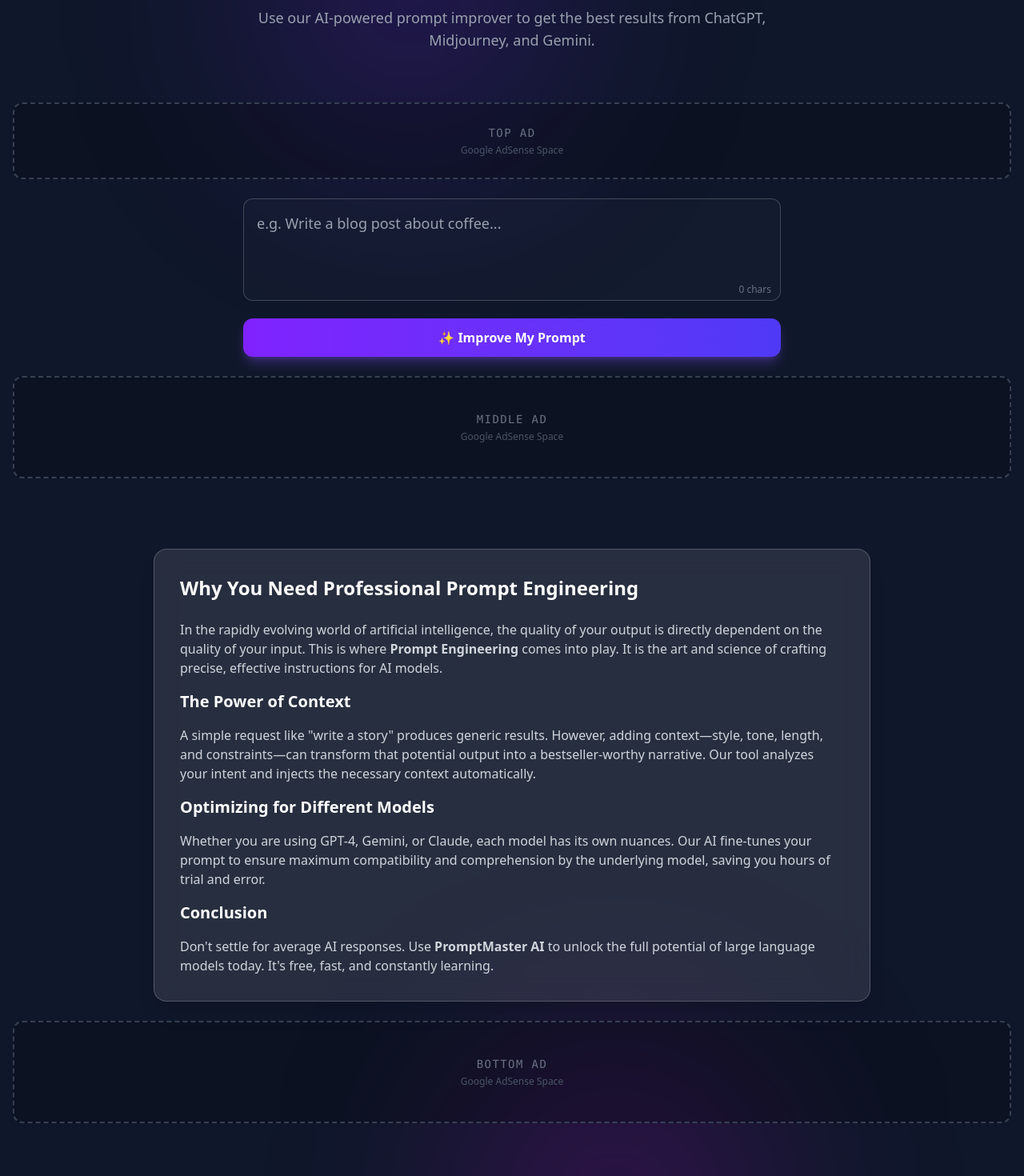
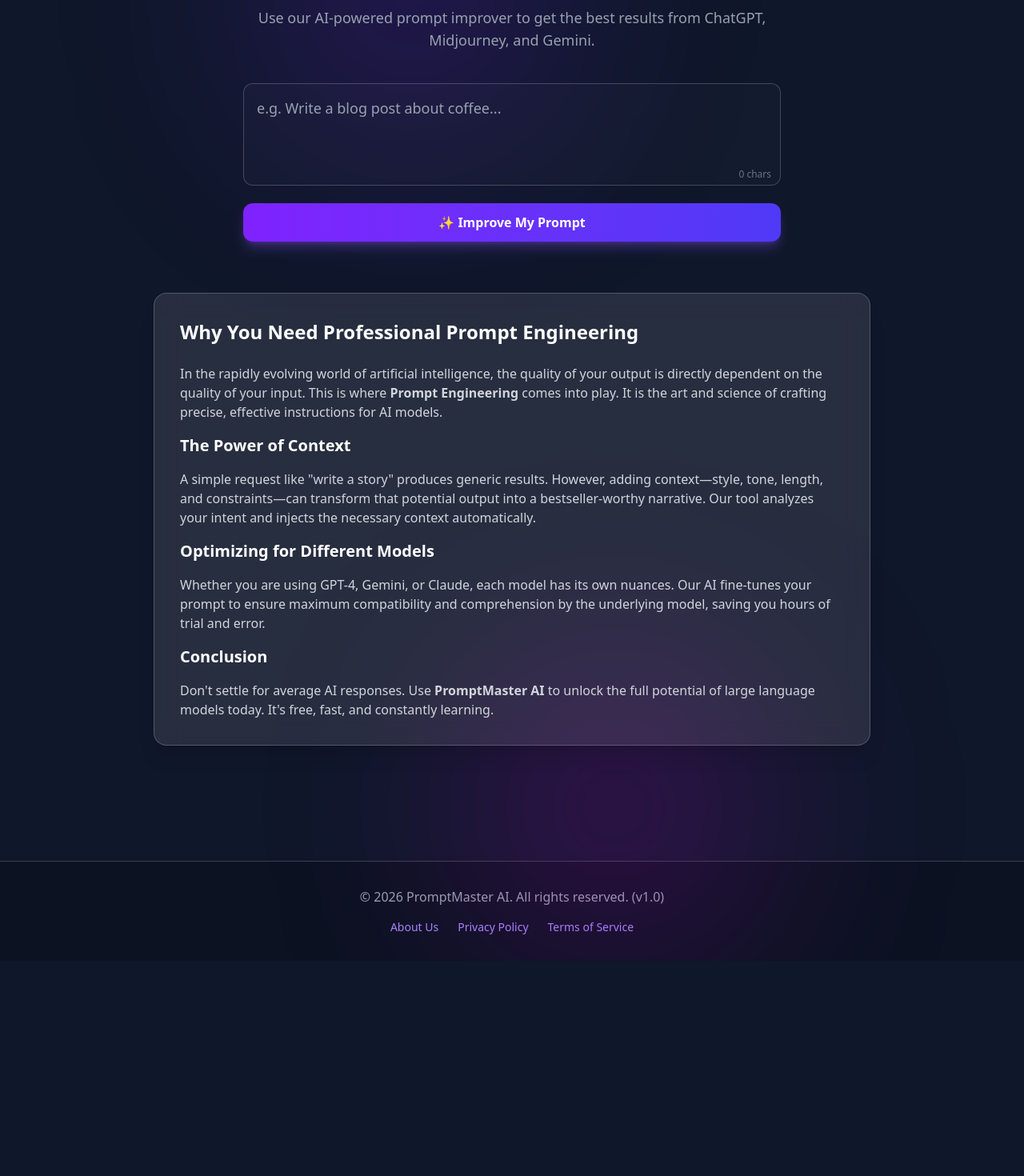
Before and after one commit to sa10ty11am02/ai-prompt-refiner-pro, a React (Vite) app in the folder frontend/: page / in a window 1280 px wide. Shown: the part 200-1670 px from the top of the page at 80% size. After the commit the page ends 1401 px from the top, so only its background shows below. Built offline with nearby package versions, Linux system fonts and the light colour scheme; no server answers.

Commit message:
fix(frontend): remove AdPlaceholder components to clean up UI

```diff
--- a/frontend/src/pages/Home.jsx
+++ b/frontend/src/pages/Home.jsx
@@ -5,7 +5,7 @@
 import Footer from '../components/Footer';
 import PromptForm from '../components/PromptForm';
 import ResultDisplay from '../components/ResultDisplay';
-import AdPlaceholder from '../components/AdPlaceholder';
+
 
 const Home = () => {
     const [originalPrompt, setOriginalPrompt] = useState("");
@@ -125,12 +125,12 @@
                     </p>
                 </div>
 
-                <AdPlaceholder label="Top Ad" size="h-24" />
+
 
                 <PromptForm onSubmit={handleImprovePrompt} isLoading={isLoading} />
                 <ResultDisplay result={result} />
 
-                <AdPlaceholder label="Middle Ad" />
+
 
                 {/* SEO Content Section */}
                 <div className="w-full max-w-4xl mt-16 text-gray-300">
@@ -156,7 +156,7 @@
                     </div>
                 </div>
 
-                <AdPlaceholder label="Bottom Ad" />
+
             </main>
 
             <Footer />
```
